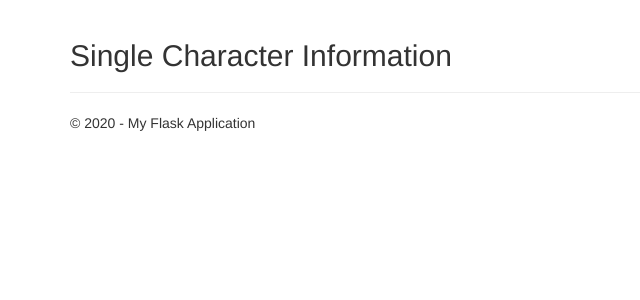
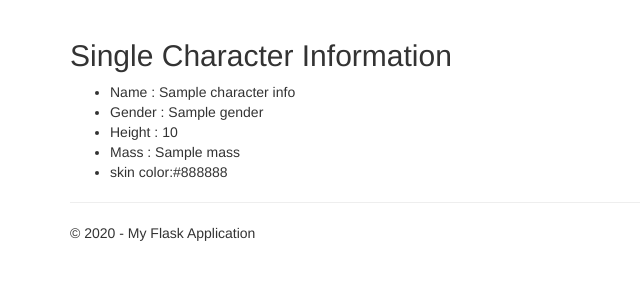
Before and after one commit to RafyAmgadBenjamin/star-wars-app, a Flask app: template star wars app/star_wars_app/templates/singleCharacter.html in a window 1280 px wide. Shown: the part 51-351 px from the top of the page, without its empty margins (0-640 px from the left). Run offline with Flask 2, Linux system fonts and the light colour scheme; the template is opened without the code that fills it: most values are stand-ins (such as "Sample title", 1, 10 or a date in 2020); some libraries are stand-ins or nearby versions.

Commit message:
Get data for single character and bind for it in the  singleCharacter.html page

```diff
--- a/star wars app/star_wars_app/templates/singleCharacter.html
+++ b/star wars app/star_wars_app/templates/singleCharacter.html
@@ -3,4 +3,13 @@
 {% block content %}
 
 <h2>Single Character Information</h2>
+<div>
+    <ul>
+        <li>Name : {{characterInfo.name}}</li>
+        <li>Gender : {{characterInfo.gender}}</li>
+        <li>Height : {{characterInfo.height}}</li>
+        <li>Mass : {{characterInfo.mass}}</li>
+        <li>skin color:{{characterInfo.skin_color}}</li>
+    </ul>
+</div>
 {% endblock %}
```
Also changed, not shown: star wars app/star_wars_app/views.py (+7 -6 lines).
